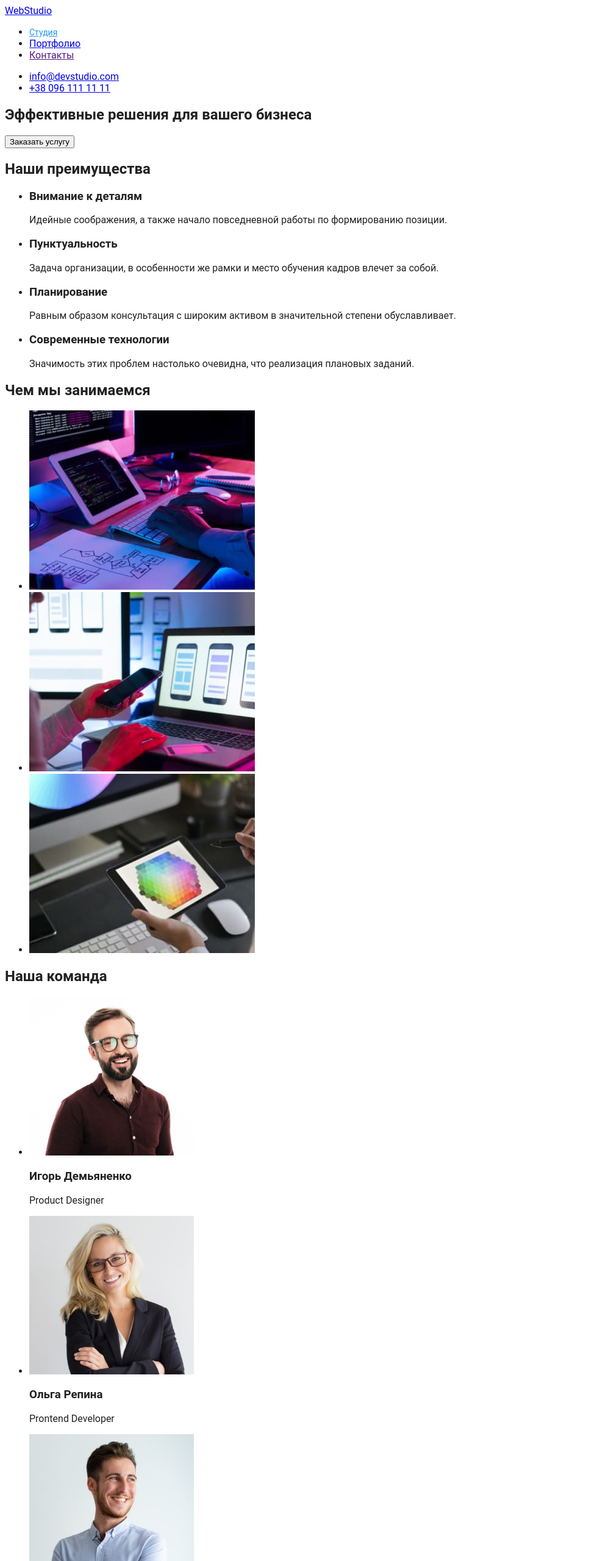
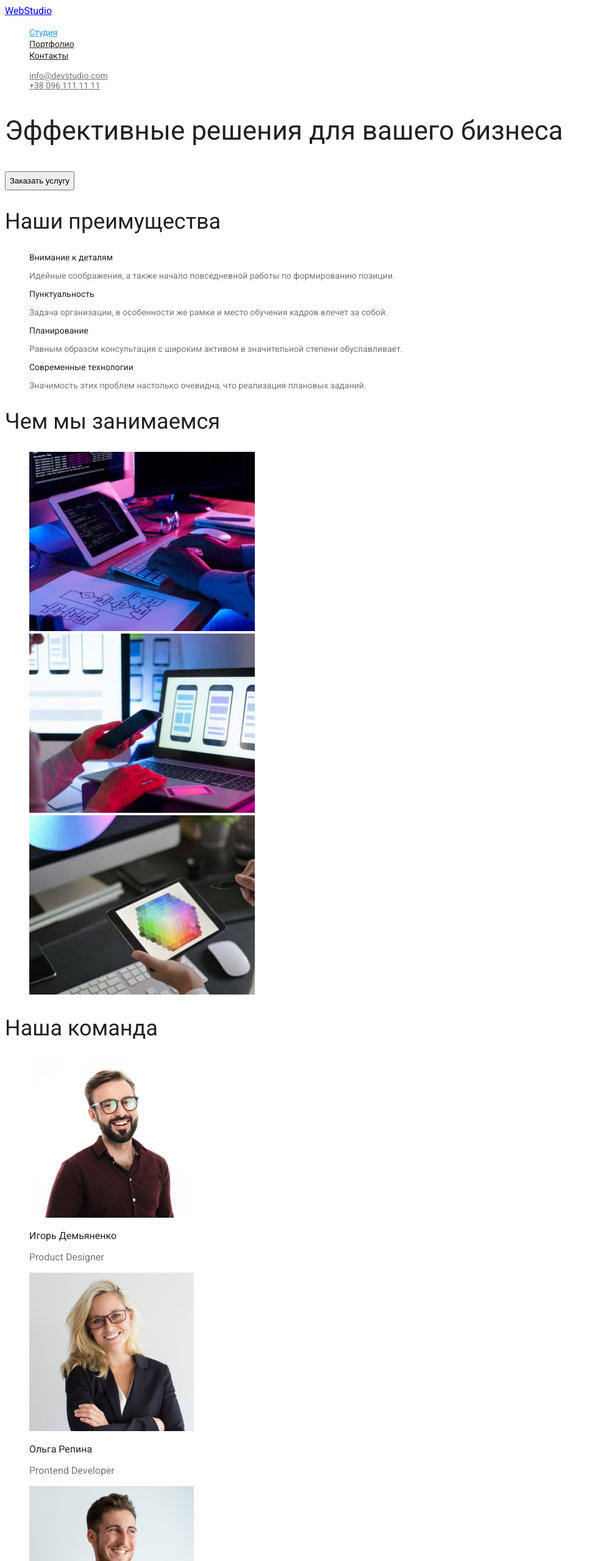
Before and after one commit to Vitalii-Dzoma/02-css.md, a plain HTML site: page index.html in a window 1280 px wide. Shown: the top 2560 px of the page at 61% size, without its empty margins (0-976 px from the left). Drawn offline with Linux system fonts and the light colour scheme.

Commit message:
Нанесены шрифты, цвета текста, ссылок, высота текста, вес шрифта, созданы соответствующие переменные

```diff
--- a/css/style.css
+++ b/css/style.css
@@ -7,15 +7,60 @@ body {
 /* вторичный цвет текста #757575 */
 /* цвет фона #E5E5E5 */
 /* акцент #2196F3 */
+/* цвет ссылок в футере color: rgba(255, 255, 255, 0.6);*/
 
 :root {
   --primary-text-color: #212121;
   --secondary-text-color: #757575;
   --backround-color: #e5e5e5;
   --accent-color: #2196f3;
+  --footer-link-color: rgba(255, 255, 255, 0.6);
+  --large-font-weight: font-weight: 900;
+  --middle-font-weight: font-weight: 700;
+  --medium-font-weight: font-weight: 500;
+  --title-line-height: line-height: 1.17;
+  --text-line-height: line-height: 1.71;
+}
+
+h1 {
+    line-height: 1.36;
+    font-weight: var(--large-font-weight);
+}
+
+h2, h3 {
+    line-height: var(--title-line-height);
+    font-weight: var(--middle-font-weight);
+}
+.button{
+    line-height: 1.88;
+}
+
+.title {
+    font-size: 44px;
+}
+.titles {
+    font-size: 36px;
+}
+.description {
+    font-size: 14px;
+}
+.titles>.item, .img-title {
+font-size: 16px;
+}
+.img-title {
+    font-weight: var(--medium-font-weight);
+}
+.img-title+.title-text {
+    font-weight: 400;
+}
+.section-title>ul{
+    font-size: 14px;
+    line-height: var(--text-line-height);
 }
 
 .page-header {
+    line-height: var(--title-line-height);
+    font-weight: var(--medium-font-weight);
 }
 .link {
   color: var(--primary-text-color);
@@ -23,7 +68,10 @@ body {
 }
 
 .link:hover,
-.link:focus {
+.link:focus,
+.link-address:hover,
+.link-address:focus
+ {
   color: var(--accent-color);
 }
 
@@ -33,8 +81,10 @@ body {
 .portfolio-btn {
   color: var(--primary-text-color);
   font-family: Roboto;
+  font-weight: var(--medium-font-weight);
   font-size: 18px;
   cursor: pointer;
+  line-height: 1.63;
 }
 
 .portfolio-btn:hover,
@@ -45,21 +95,35 @@ body {
   color: var(--accent-color);
 }
 
-.navigation {
+/* .navigation {
   font-size: 14px;
+} */
+
+.address{
+  list-style: none;
+  font-style: normal;
+  font-size: 14px;
+  line-height: var(--text-line-height);
 }
 
-.item-footer, .location {
-  list-style: none;
-  font-size: 14px;
+.link-address, p {
+ color: var(--secondary-text-color);
 }
+
 .item-text {
   font-size: 16px;
+  line-height: 1.88;
+  font-weight: 400;
 }
+
 .pict {
+
 }
 .item-title {
   font-size: 18px;
+  line-height: 2;
 }
-.item-text {
+.img-title+p {
+  line-height: inherit;
+  font-weight: var(--medium-font-weight);
 }
--- a/index.html
+++ b/index.html
@@ -6,6 +6,10 @@
     <meta http-equiv="X-UA-Compatible" content="IE=edge">
     <meta name="viewport" content="width=device-width, initial-scale=1.0">
     <title>Домашнее задание № 1</title>
+    <link rel="preconnect" href="https://fonts.googleapis.com">
+    <link rel="preconnect" href="https://fonts.gstatic.com" crossorigin>
+    <link href="https://fonts.googleapis.com/css2?family=Raleway:wght@700&family=Roboto:wght@400;500;700;900&display=swap"
+        rel="stylesheet">
     <link rel="stylesheet" href="./css/style.css">
 </head>
 
@@ -13,49 +17,49 @@
     <!-- header -->
     <header class="page-header">
         <a href="https://vitalii-dzoma.github.io/goit-markup-hw-01/" class="logo">WebStudio</a>
-        <nav>
-            <ul class="site-nav">
-                <li><a href="" class="link current">Студия</a></li>
-                <li><a href="./portfolio.html">Портфолио</a></li>
-                <li><a href="">Контакты</a></li>
+        <nav class="navigation">
+            <ul class="list">
+                <li class="item"><a href="" class="link current">Студия</a></li>
+                <li class="item"><a href="./portfolio.html" class="link">Портфолио</a></li>
+                <li class="item"><a href="" class="link">Контакты</a></li>
             </ul>
         </nav>
-        <ul>
-            <li><a href="mailto:info@devstudio.com">info@devstudio.com</a></li>
-            <li><a href="tel:+380961111111">+38 096 111 11 11</a></li>
+        <ul class="list address">
+            <li class="item"><a href="mailto:info@devstudio.com" class="link-address">info@devstudio.com</a></li>
+            <li class="item"><a href="tel:+380961111111" class="link-address">+38 096 111 11 11</a></li>
         </ul>
     </header>
     <!-- main -->
     <main>
         <!-- section 1 -->
         <section>
-            <h1>Эффективные решения для вашего бизнеса</h1>
-            <button type="button">Заказать услугу</button>
+            <h1 class="title">Эффективные решения для вашего бизнеса</h1>
+            <button type="button" class="button">Заказать услугу</button>
         </section>
         <!-- section 2 -->
-        <section>
-            <h2>Наши преимущества</h2>
-            <ul>
-                <li>
-                    <h3>Внимание к деталям</h3>
+        <section class="section-title">
+            <h2 class="titles">Наши преимущества</h2>
+            <ul class="list">
+                <li class="item">
+                    <h3 class="description">Внимание к деталям</h3>
                     <p>
                         Идейные соображения, а также начало повседневной работы по формированию позиции.
                     </p>
                 </li>
-                <li>
-                    <h3>Пунктуальность</h3>
+                <li class="item">
+                    <h3 class="description">Пунктуальность</h3>
                     <p>
                         Задача организации, в особенности же рамки и место обучения кадров влечет за собой.
                     </p>
                 </li>
-                <li>
-                    <h3>Планирование</h3>
+                <li class="item">
+                    <h3 class="description">Планирование</h3>
                     <p>
                         Равным образом консультация с широким активом в значительной степени обуславливает.
                     </p>
                 </li>
-                <li>
-                    <h3>Современные технологии</h3>
+                <li class="item">
+                    <h3 class="description">Современные технологии</h3>
                     <p>
                         Значимость этих проблем настолько очевидна, что реализация плановых заданий.
                     </p>
@@ -64,52 +68,56 @@
         </section>
         <!-- section 3 -->
         <section>
-            <h2>Чем мы занимаемся</h2>
-            <ul>
-                <li>
+            <h2 class="titles">Чем мы занимаемся</h2>
+            <ul class="list">
+                <li class="item">
                     <img src="./images/box1.jpg" width="370" height="294" alt="Разработка схемы на компьютере">
                 </li>
-                <li>
+                <li class="item">
                     <img src="./images/box2.jpg" width="370" height="294" alt="Создание модели смартфона">
                 </li>
-                <li>
+                <li class="item">
                     <img src="./images/box3.jpg" width="370" height="294" alt="Выбор цветов на таблете">
                 </li>
             </ul>
         </section>
         <!-- section 4 -->
         <section>
-            <h2>Наша команда</h2>
-            <ul>
-                <li>
+            <h2 class="titles">Наша команда</h2>
+            <ul class="list">
+                <li class="item">
                     <img src="./images/demianenko.jpg" width="270" height="260" alt="Игорь Демьяненко">
-                    <h3>Игорь Демьяненко</h3>
-                    <p>Product Designer</p>
+                    <h3 class="img-title">Игорь Демьяненко</h3>
+                    <p class="title-text">Product Designer</p>
                 </li>
-                <li>
+                <li class="item">
                     <img src="./images/repina.jpg" width="270" height="260" alt="Ольга Репина">
-                    <h3>Ольга Репина</h3>
-                    <p>Prontend Developer</p>
+                    <h3 class="img-title">Ольга Репина</h3>
+                    <p class="title-text">Prontend Developer</p>
                 </li>
-                <li>
+                <li class="item">
                     <img src="./images/tarasov.jpg" width="270" height="260" alt="Николай Тарасов">
-                    <h3>Николай Тарасов</h3>
-                    <p>Marketing</p>
+                    <h3 class="img-title">Николай Тарасов</h3>
+                    <p class="title-text">Marketing</p>
                 </li>
-                <li>
+                <li class="item">
                     <img src="./images/efremov.jpg" width="270" height="260" alt="Михаил Ермаков">
-                    <h3>Михаил Ермаков</h3>
-                    <p>UI Designer</p>
+                    <h3 class="img-title">Михаил Ермаков</h3>
+                    <p class="title-text">UI Designer</p>
                 </li>
             </ul>
         </section>
         <!-- footer -->
         <footer>
             <a href="https://github.com/Vitalii-Dzoma/goit-markup-hw-01.git">WebStudio</a>
-            <address>
+            <address class="address">
+                <p class="location">
                 г.Киев, пр-т Леси Украинки, 26
-                <a href="mailto:info@example.com">info@example.com</a>
-                <a href="tel:+380991111111">+38 099 111 11 11</a>
+                </p>
+                <ul class="list">
+                    <li class="item-footer"><a href="mailto:info@devstudio.com" class="link">info@devstudio.com</a></li>
+                    <li class="item-footer"><a href="tel:+380961111111" class="link">+38 096 111 11 11</a></li>
+                </ul>
             </address>
         </footer>
     </main>
```
Also changed, not shown: portfolio.html (+5 -5 lines).
